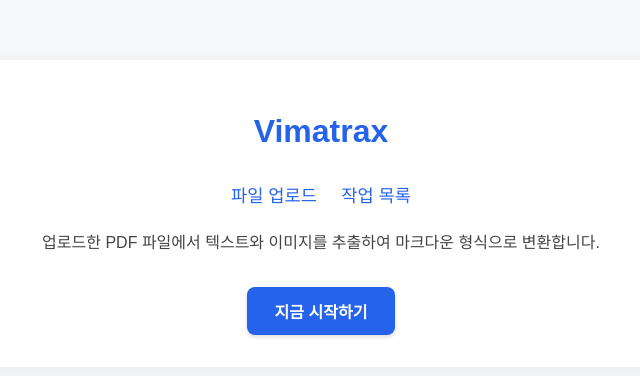
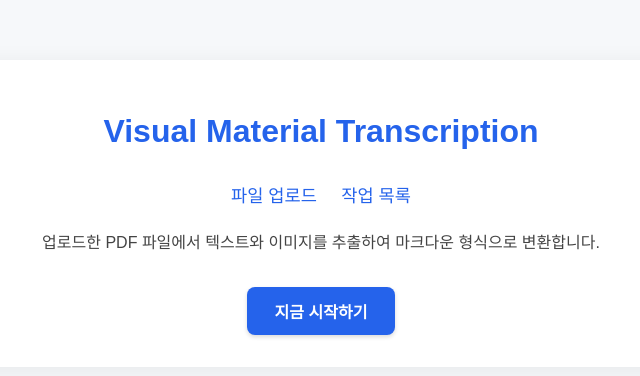
Before and after one commit to neuroner0425/pdfImgInfo, a FastAPI app: page / in a window 1280 px wide. Shown: the top 376 px of the page, without its empty margins (319-959 px from the left). Run offline with FastAPI, Linux system fonts and the light colour scheme.

Commit message:
refactor: edit home.html h1

```diff
--- a/templates/home.html
+++ b/templates/home.html
@@ -1,7 +1,7 @@
 {% extends "base.html" %}
 {% block content %}
 <div class="container">
-    <h1>Vimatrax</h1>
+    <h1>Visual Material Transcription</h1>
     <div class="nav">
         <a href="/upload">파일 업로드</a>
         <a href="/jobs">작업 목록</a>
```
